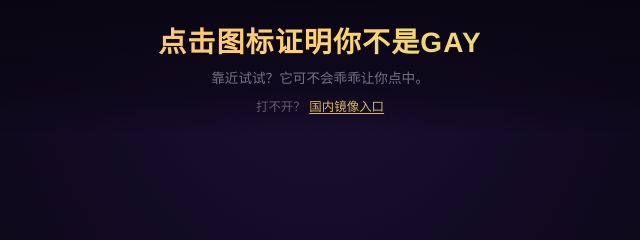
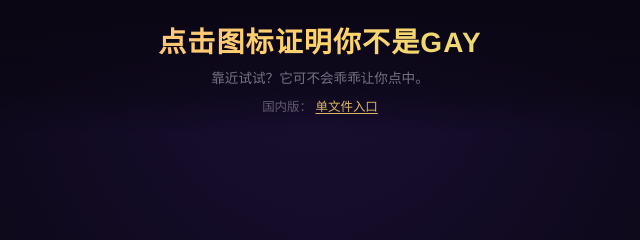
Before and after one commit to forestisforest/not-gay-game, a plain HTML site: page index.html in a window 1280 px wide. Shown: the top 240 px of the page, 320-960 px from the left. Drawn offline with Linux system fonts and the light colour scheme.

Commit message:
Fix China mirror docs: drop broken jsDelivr HTML links.
Point to GitHub Pages cn/ paths and add zip release workflow for offline play.

Co-authored-by: Cursor <cursoragent@cursor.com>

```diff
--- a/index.html
+++ b/index.html
@@ -11,8 +11,8 @@
     <h1>点击图标证明你不是GAY</h1>
     <p class="hint" id="hint">靠近试试？它可不会乖乖让你点中。</p>
     <p class="mirror">
-      打不开？
-      <a href="https://gcore.jsdelivr.net/gh/forestisforest/not-gay-game@main/index.html">国内镜像入口</a>
+      国内版：
+      <a href="cn/index-standalone.html">单文件入口</a>
     </p>
   </header>
 
```
Also changed, not shown: 3 other files.
